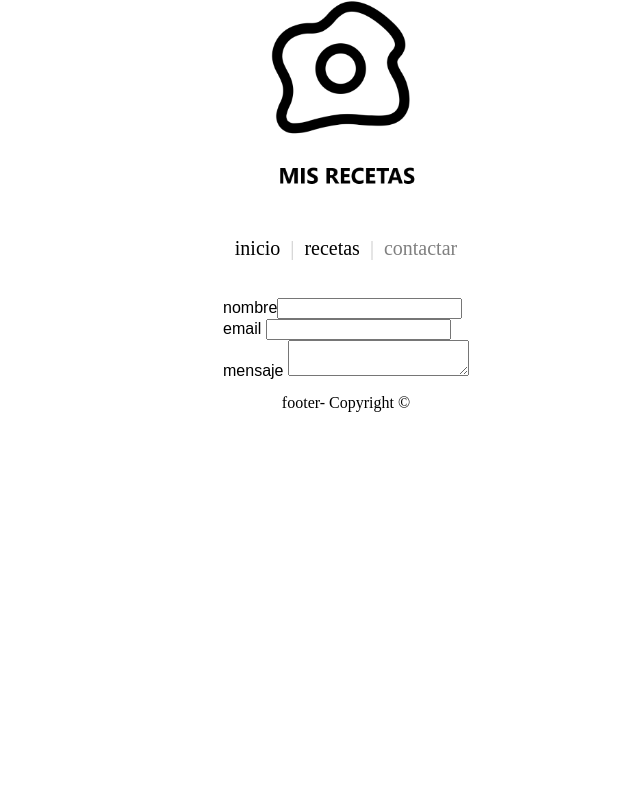
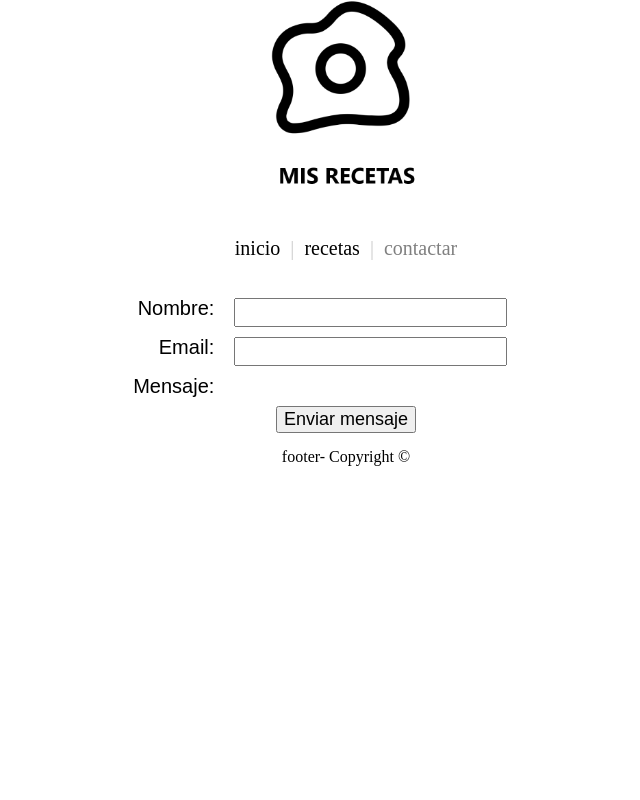
Before and after one commit to rolsonaielo/maquetacion-mis-recetas, a PHP site: page /contactar.html in a window 1280 px wide. Shown: the whole page, without its empty margins (294-934 px from the left). Run offline with PHP 8.4, Linux system fonts and the light colour scheme.

Commit message:
formulario contactar.html

```diff
--- a/_index.html
+++ b/_index.html
@@ -24,7 +24,7 @@
         <li class="separator">|</li>
         <li><a href="_recetas.html">recetas</a></li>
         <li class="separator">|</li>
-        <li><a href="">contactar</a></li>
+        <li><a href="contactar.html">contactar</a></li>
       </ul>
     </nav>
     <main class="grid">
--- a/contactar.html
+++ b/contactar.html
@@ -28,22 +28,38 @@
       </ul>
     </nav>
     <main>
-    <form class="block-center-row">
-      <div class="grid">
-         <div class=""> nombre<input type="text">
-           <div >email <input type="email">
+      <form class="block-center-row fnt-xl">
+        <div class="col-desk-5 col-tab-8 col-mob-12">
+          <div class="grid mb-05">
+            <div style="text-align: right" class="col-3">
+              <label for="name">Nombre:</label>
+            </div>
+            <div class="col-9">
+              <input id="name" class="input-basic" type="text">
+            </div>
           </div>
-    <div>
-       <label>mensaje</label>
-      <textarea>
-      </textarea>
-    </div>
-      </div>
-
-
-
-    </form>
-</main>
+          <div class="grid mb-05">
+            <div style="text-align: right" class="col-3">
+              <label for="email">Email:</label>
+            </div>
+            <div class="col-9">
+              <input id="email" class="input-basic" type="text">
+            </div>
+          </div>
+          <div class="grid mb-05">
+            <div style="text-align: right" class="col-3">
+              <label for="message">Mensaje:</label>
+            </div>
+            <div class="col-9">
+              <textara rows="6" id="message" class="input-basic"></textara>
+            </div>
+          </div>
+          <div class="block-center-row">
+            <button class=" fnt-lg ">Enviar mensaje</button>
+          </div>
+        </div>
+      </form>
+    </main>
 
 
     <footer id="footer" class="block-center-row pad-1">footer- Copyright ©</footer>
--- a/css/_style.css
+++ b/css/_style.css
@@ -10,3 +10,5 @@
 @import"grid.css";
 @import"image.css";
 @import"link.css";
+@import"button.css";
+@import"imput.css";
--- a/css/basic.css
+++ b/css/basic.css
@@ -8,7 +8,9 @@
 text-decoration: none;
     color: blue;
 }
-
+body{
+    overflow: hidden;
+}
 /*a:hover{
     color:mediumorchid;
 }*/
@@ -19,3 +21,6 @@ text-decoration: none;
 .centrar {
     text-align: center;
 }
+input{
+    font-size: inherit;
+}
--- /dev/null
+++ b/css/button.css
@@ -0,0 +1,24 @@
+.btn {
+    padding: .3em .6em;
+    border: none;
+}
+
+.btn.primary {
+    background-color: blueviolet;
+    color: white;
+}
+
+.btn.primary:hover {
+    background-color: black;
+    color:white;
+    cursor: pointer;
+}
+
+.btn.secundary {
+    background-color:gold;
+}
+
+.btn.secundary:hover {
+    background-color:#ddd;
+    cursor: pointer;
+}
--- /dev/null
+++ b/css/input.css
@@ -0,0 +1,4 @@
+.input-basic {
+    border: 2px solid #aaa;
+    width: 100%;
+}
```
